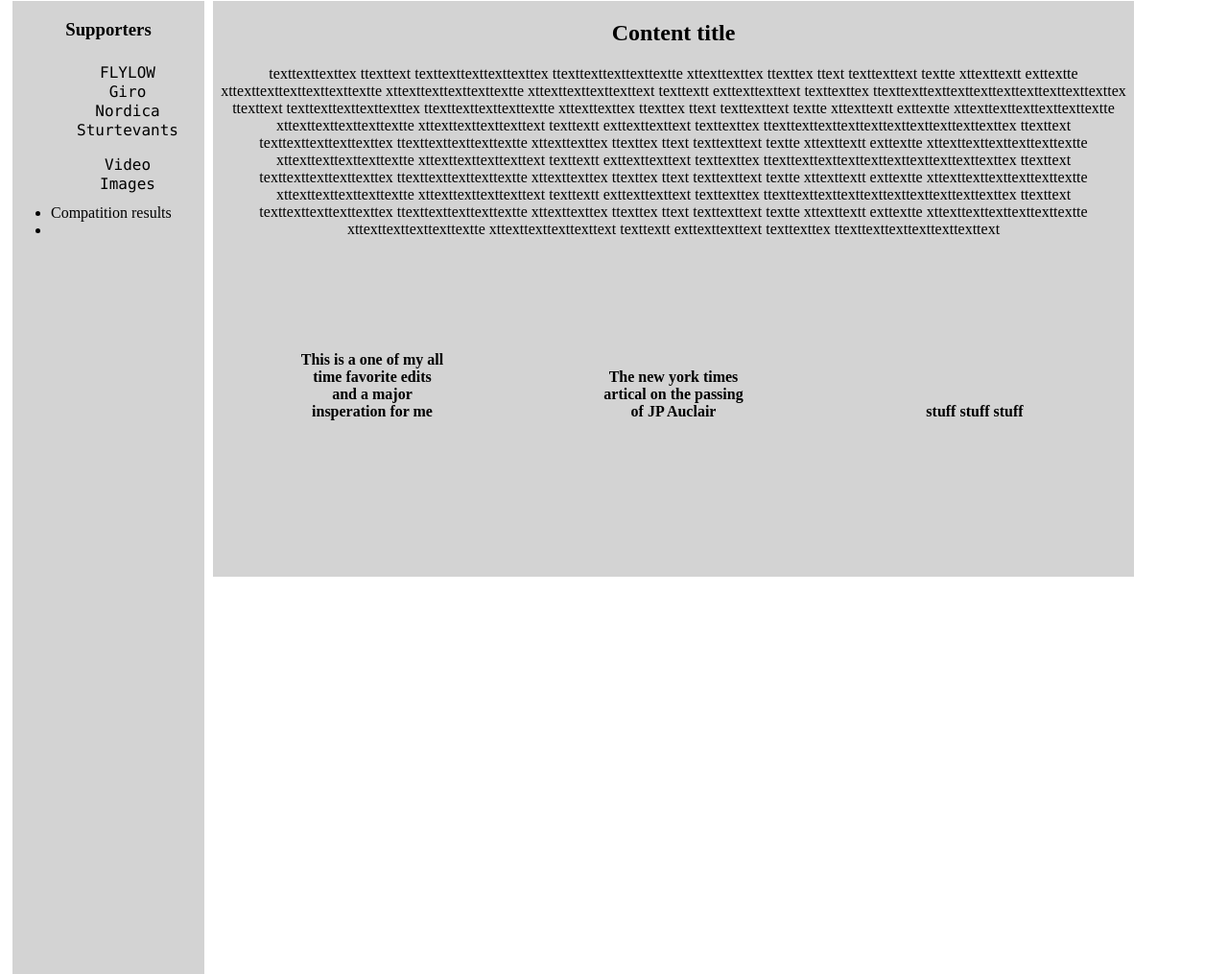
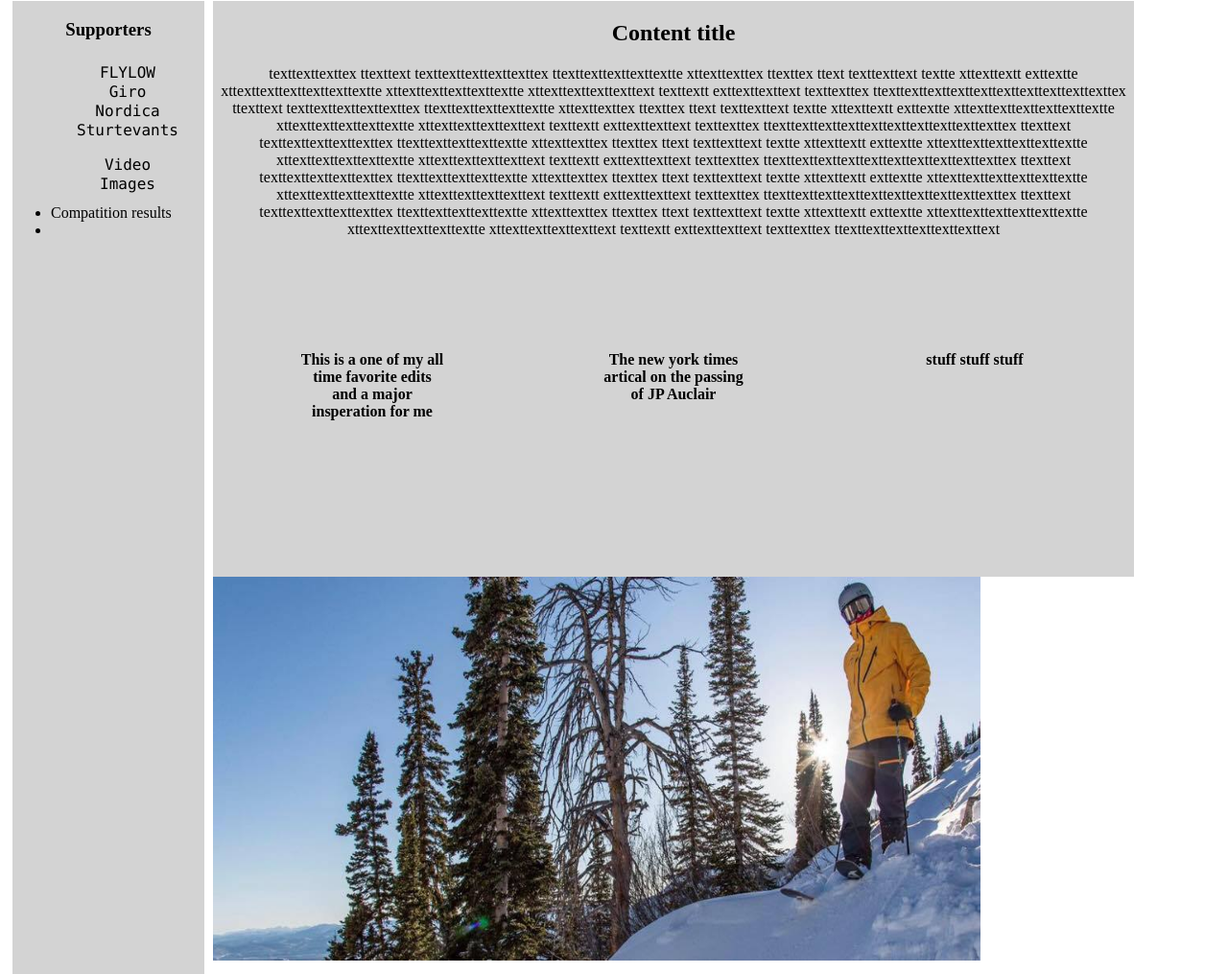
Before and after one commit to lutze21/lutze21, a plain HTML site: page index.html in a window 1280 px wide. Shown: the part 145-1160 px from the top of the page at 96% size. Drawn offline with nearby package versions, Linux system fonts and the light colour scheme.

Commit message:
updates img

```diff
--- a/git.css
+++ b/git.css
@@ -68,13 +68,7 @@ a{
 }
 
 
-
-
-
-
-
 #main{
-
 	display: inline-block;
 	vertical-align: top;
 	vertical-align: left;
@@ -86,9 +80,10 @@ a{
 
 .snippet{
 	width:  150px;
-	height: 150px;
+	height: 50px;
 	display: inline-block;
 	padding:80px;
+	vertical-align: top;
 }
 
 
@@ -98,7 +93,7 @@ a{
 	display: inline-block;
 	font-style: block;
 	text-align: center;
-
+	height: 600px;
 }
 
 
--- a/index.html
+++ b/index.html
@@ -84,6 +84,7 @@
 		   						</h4>
 	   				</div>
 
+						<img id="my-img" src="1.jpg" width="800" height="400">
 	   			</div>
 	   			<!-- This is my gallery located center-right on screen. it holds images. -->
 	   			<div id = "gallery">
@@ -92,7 +93,6 @@
 		   				<div class="galleryimg">
 		   					<img src="tacos.jpeg">
 		   				</div>
-
 		   				<div class="galleryimg">
 		   					<img src="flip.jpg">
 		   				</div>
@@ -100,13 +100,6 @@
 		   			</div>
 	   			</div>
 
-	   			<div id="my-imgs">
-	   				<img id="my-img" src="1.jpg" width="800" height="400">
-
-
-
-
-	   			</div>
 
 				<!-- this is the bottom div of my page that is only used for add space and legal information/copyrights. -->
 	   			<div id= "bottom">
```
Also changed, not shown: website.js (line endings or trailing spaces).
